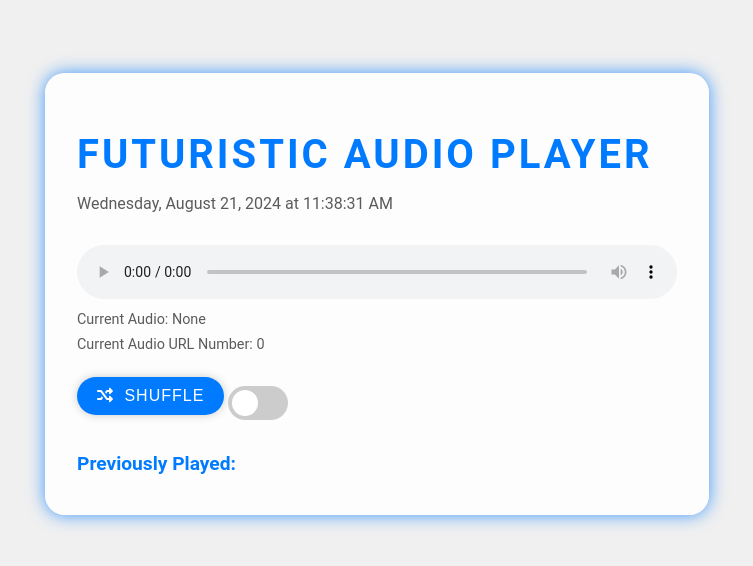
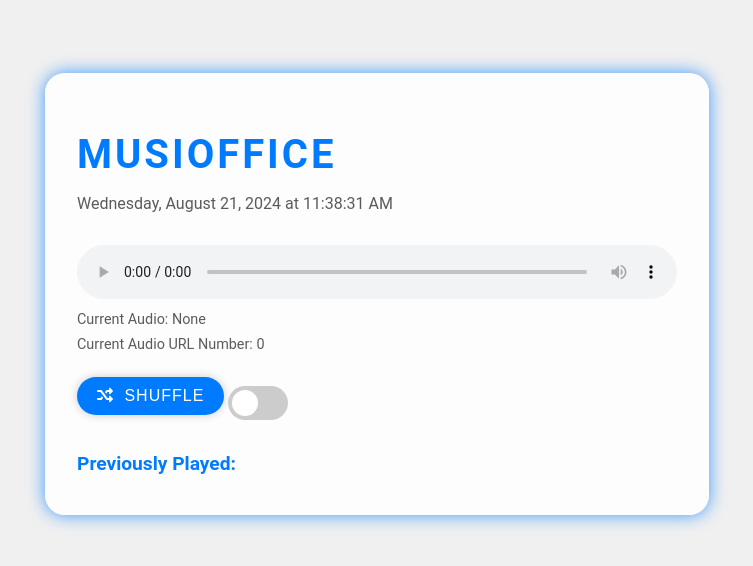
Before and after one commit to ravanabackup/randomaudio, a plain HTML site: page index.html in a window 1280 px wide. Shown: the part 106-672 px from the top of the page, without its empty margins (263-1016 px from the left). Drawn offline with Linux system fonts and the light colour scheme; no server answers.

Commit message:
Update index.html

```diff
--- a/index.html
+++ b/index.html
@@ -3,7 +3,7 @@
 <head>
     <meta charset="UTF-8">
     <meta name="viewport" content="width=device-width, initial-scale=1.0">
-    <title>Futuristic Office Audio Player</title>
+    <title>MusiOffice</title>
     <link rel="stylesheet" href="https://cdnjs.cloudflare.com/ajax/libs/font-awesome/6.0.0/css/all.min.css">
     <style>
         body {
@@ -232,7 +232,7 @@
 </head>
 <body class="light-mode">
     <div class="container">
-        <h1>Futuristic Audio Player</h1>
+        <h1>MusiOffice</h1>
         <div id="datetime"></div>
         <audio id="audioPlayer" controls></audio>
         <p id="currentAudioName">Current Audio: None</p>
```
